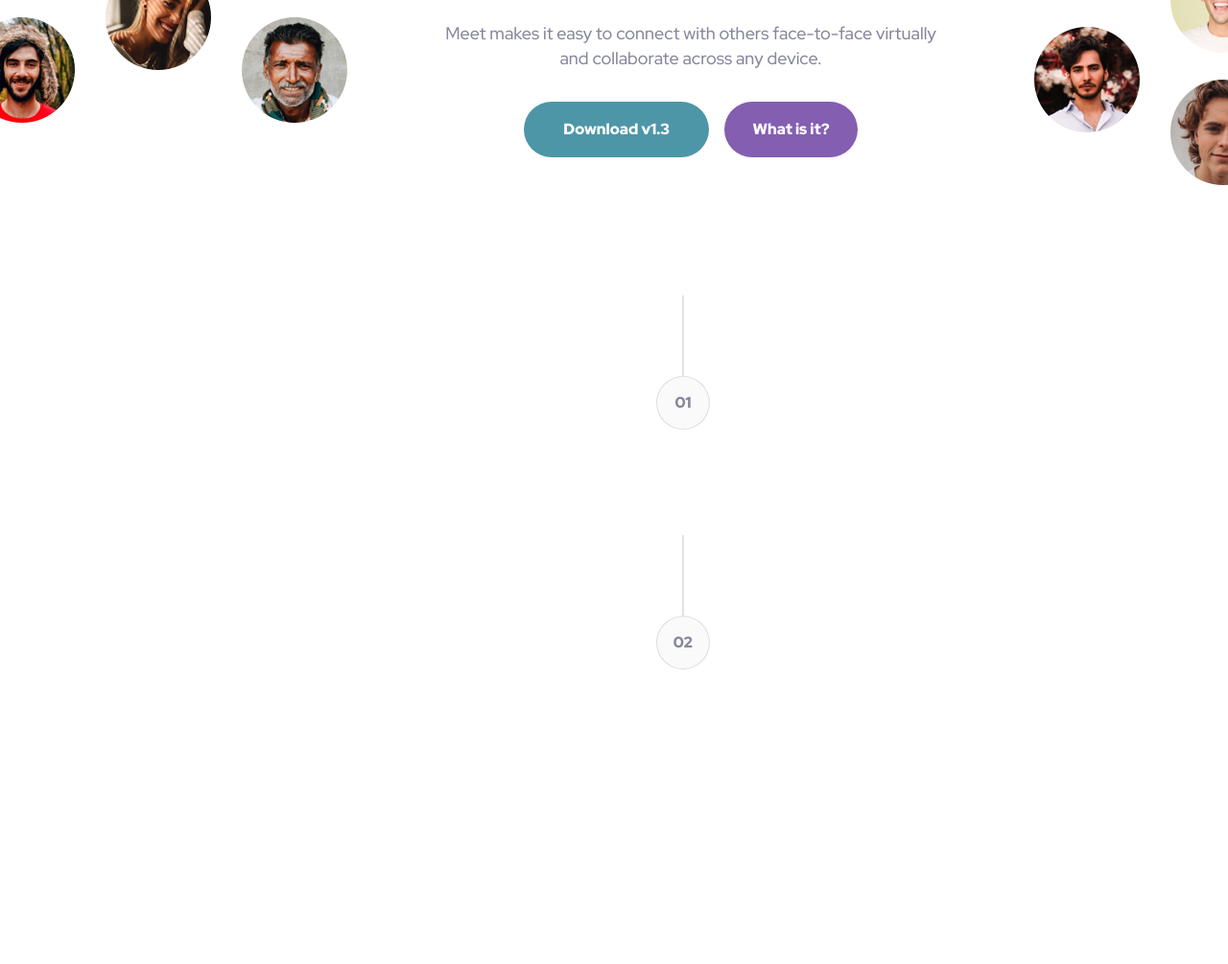
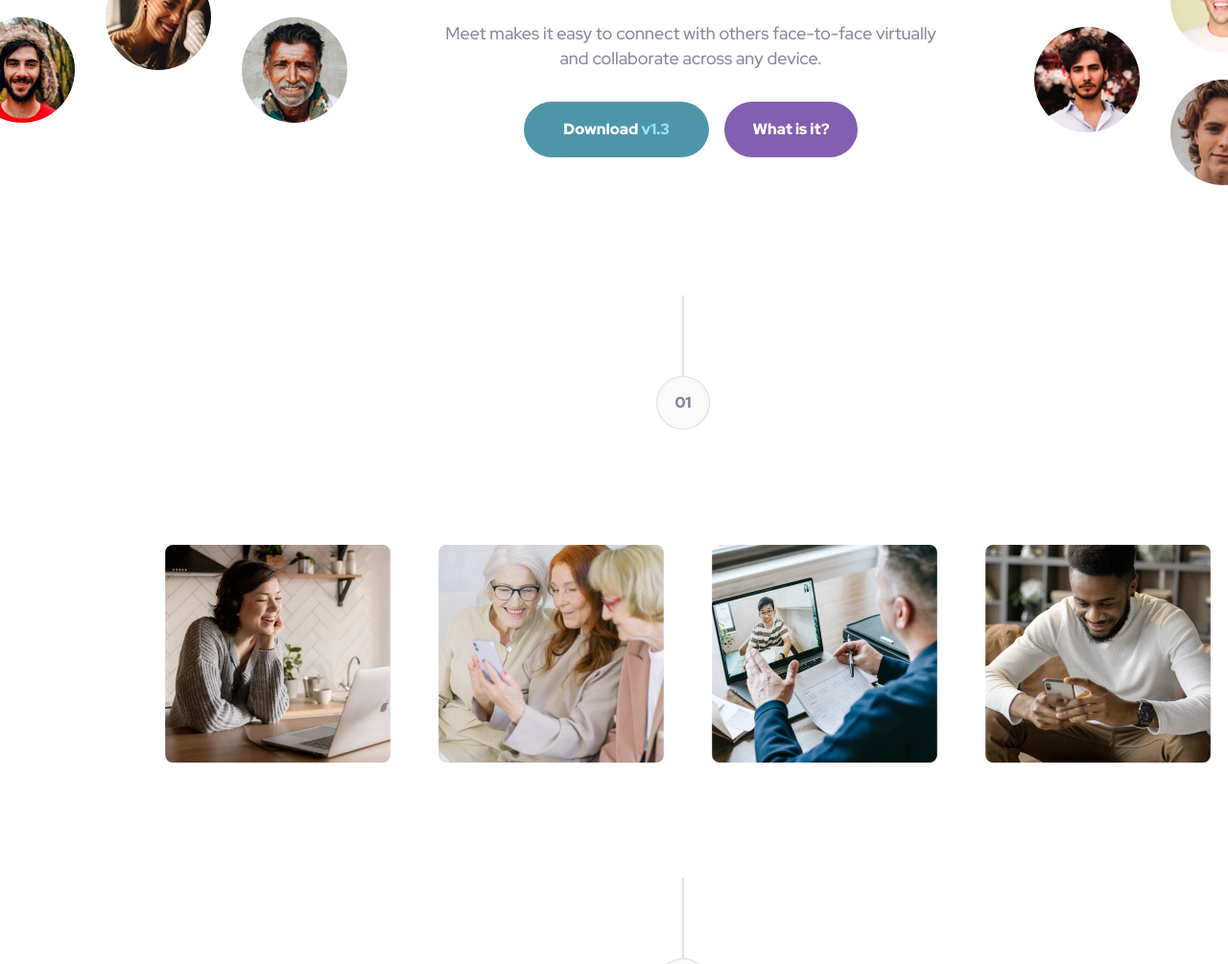
Before and after one commit to JulianJ44/fem-meet-landing-page, a plain HTML site: page index.html in a window 1280 px wide. Shown: the part 391-1396 px from the top of the page at 96% size. Before the commit the page ends 1199 px from the top, so only its background shows below. Drawn offline with Linux system fonts and the light colour scheme.

Commit message:
Styled 4 columns grid / button states

```diff
--- a/index.html
+++ b/index.html
@@ -36,7 +36,9 @@
             collaborate across any device.
           </p>
           <div class="hero__btns">
-            <div class="btn btn__large--green">Download v1.3</div>
+            <div class="btn btn__large--green">
+              Download <span class="btn__version--color">v1.3</span>
+            </div>
             <div class="btn btn__small--purple">What is it?</div>
           </div>
         </div>
@@ -54,29 +56,29 @@
         </div>
       </div>
 
-      <!--<div class="images">
-        <div class="image__1">
+      <div class="images">
+        <div class="images__photo--1">
           <img
             src="assets/desktop/image-woman-in-videocall.jpg"
             alt="Woman in videocall"
           />
         </div>
-        <div class="image__2">
+        <div class="images__photo--2">
           <img
             src="assets/desktop/image-women-videochatting.jpg"
             alt="Women in video chat"
           />
         </div>
-        <div class="image__3">
+        <div class="images__photo--3">
           <img
             src="assets/desktop/image-men-in-meeting.jpg"
             alt="Men in meeting"
           />
         </div>
-        <div class="image__4">
+        <div class="images__photo--4">
           <img src="assets/desktop/image-man-texting.jpg" alt="Man texting" />
         </div>
-      </div>-->
+      </div>
       <!--<section class="main">
         <span>Built for modern use</span>
         <h2>Smarter meetings, all in one place</h2>
--- a/sass/_base.scss
+++ b/sass/_base.scss
@@ -1,7 +1,7 @@
 // Brand Colours
 :root {
   // Font Family
-  --font-family: 'Red Hat Display', sans-serif;
+  --font-family: "Red Hat Display", sans-serif;
 
   // Brand Colours
   --color-one: hsl(192, 37%, 48%);
--- a/sass/_components.scss
+++ b/sass/_components.scss
@@ -88,8 +88,17 @@
 
     &:hover,
     &:active {
-      background: var(--color-one-hover);
+      background: hsla(192, 54%, 64%, 0.9);
       cursor: pointer;
+    }
+  }
+
+  &__version--color {
+    color: var(--color-one-hover);
+    letter-spacing: inherit;
+
+    &:active {
+      background: var(--color-one);
     }
   }
 
@@ -102,7 +111,7 @@
 
     &:hover,
     &:active {
-      background: var(--color-two-hover);
+      background: hsla(267, 54%, 71%, 0.9);
       cursor: pointer;
     }
   }
@@ -115,7 +124,7 @@
 
     &:hover,
     &:active {
-      background: var(--color-two-hover);
+      background: hsla(267, 54%, 71%, 0.9);
       cursor: pointer;
     }
   }
@@ -154,3 +163,30 @@
   }
 }
 ////////DIVIDER END///////
+
+////////IMAGES///////
+.images {
+  display: grid;
+  grid-template-columns: repeat(4, 255px);
+  grid-gap: 30px;
+  justify-items: center;
+  margin: 64px 24rem 80px 24rem;
+
+  @media (max-width: 1400px) {
+    margin: 64px 9rem 80px 9rem;
+  }
+
+  &__photo--1,
+  &__photo--2,
+  &__photo--3,
+  &__photo--4 {
+    clip-path: inset(4% 4% 4% 4% round 8px);
+  }
+
+  img {
+    width: 255px;
+    height: 242px;
+  }
+}
+
+////////IMAGES END///////
```
Also changed, not shown: css/main.css, css/main.min.css.
